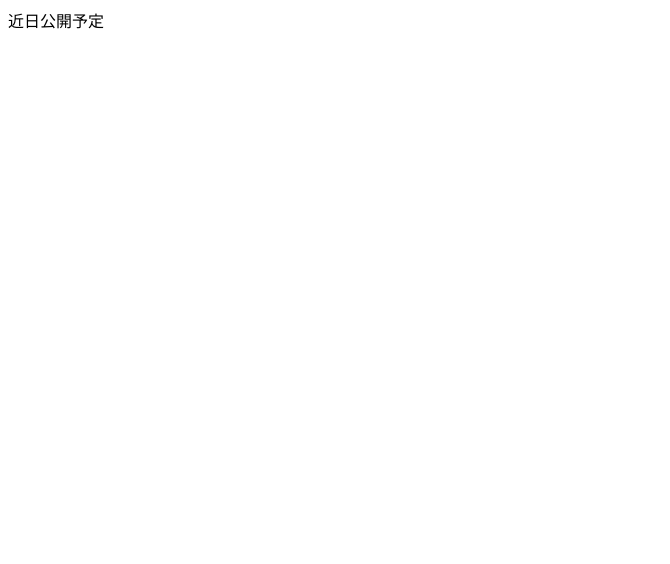
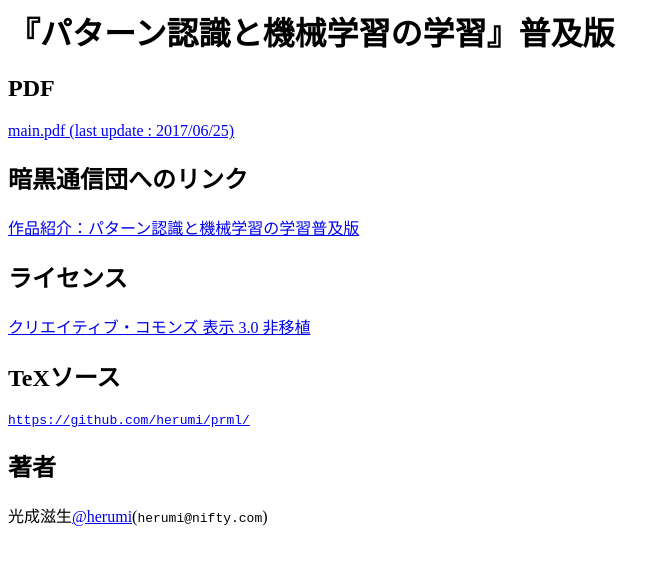
Before and after one commit to herumi/prml, a plain HTML site: page index.html in a window 1280 px wide. Shown: the whole page, without its empty margins (0-670 px from the left). Drawn offline with Linux system fonts and the light colour scheme.

Commit message:
update prml page

```diff
--- a/index.html
+++ b/index.html
@@ -7,6 +7,16 @@
 <title>『パターン認識と機械学習の学習』普及版（PDF）</title>
 </head>
 <body>
-近日公開予定
+<h1>『パターン認識と機械学習の学習』普及版</h1>
+<h2>PDF</h2>
+<a href="https://github.com/herumi/prml/raw/gh-pages/main.pdf">main.pdf (last update : 2017/06/25)</a>
+<h2>暗黒通信団へのリンク</h2>
+<a href="http://ankokudan.org/d/d.htm?detail093-detailread-j.html">作品紹介：パターン認識と機械学習の学習普及版</a>
+<h2>ライセンス</h2>
+<a href="https://creativecommons.org/licenses/by/3.0/deed.ja">クリエイティブ・コモンズ 表示 3.0 非移植</a>
+<h2>TeXソース</h2>
+<a href="https://github.com/herumi/prml/"><code>https://github.com/herumi/prml/</code></a>
+<h2>著者</h2>
+<p>光成滋生<a href="https://twitter.com/herumi">@herumi</a>(<code>herumi@nifty.com</code>)</p>
 </body>
 </html>
```
